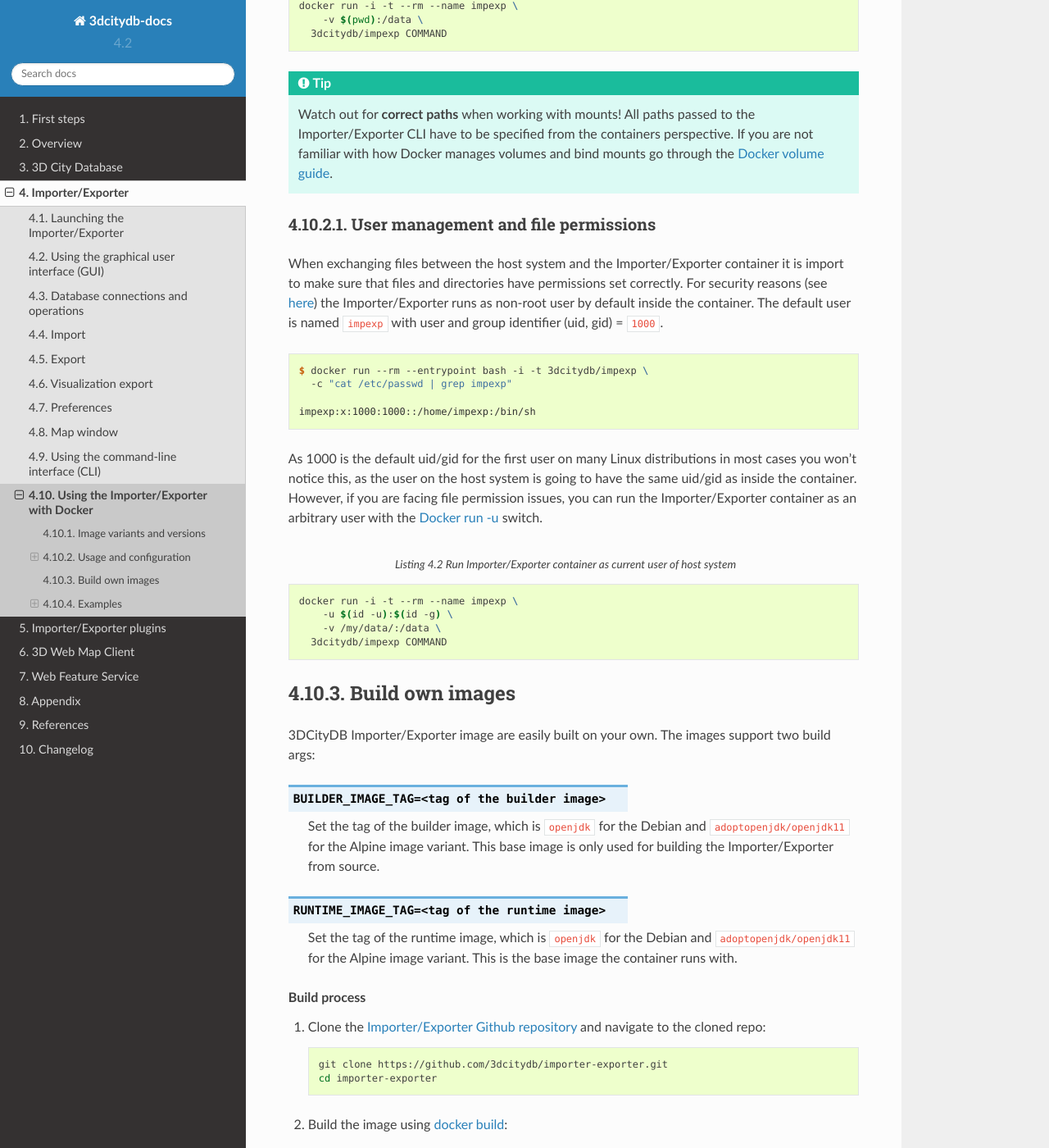
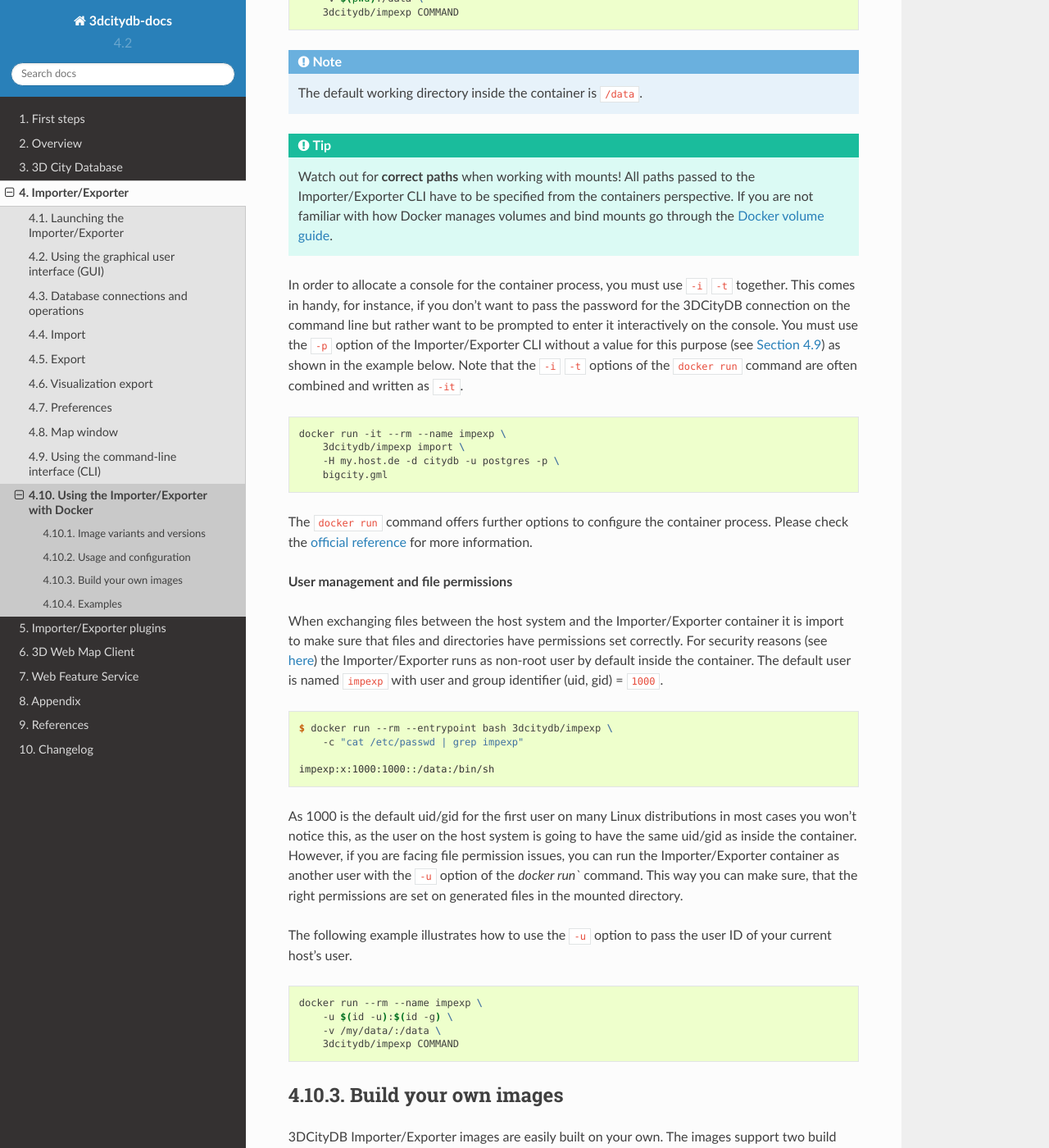
Before and after one commit to 3dcitydb/3dcitydb-docs, a Sphinx documentation site: the page built from source/impexp/docker.rst, in a window 1280 px wide and 1400 px high, scrolled down 1769 px. Shown: the whole window at 82% size. Built offline with Sphinx 7.4.7 and the Read the Docs theme 2.0.0, drawn with Linux system fonts in a browser that asks for light colours; some of the changed text lies outside the part shown.

Commit message:
minor changes to ImpExp Docker chapter

```diff
--- a/source/impexp/docker.rst
+++ b/source/impexp/docker.rst
@@ -25,9 +25,9 @@ The Importer/Exporter Docker images are available based on Debian and Alpine
 Linux. The Debian version is based on the `OpenJDK <https://hub.docker.com/_
 /openjdk>`_ images, the Alpine Linux variant is based on the non-official images
 from `AdoptOpenJDK <https://hub.docker.com/r/adoptopenjdk/openjdk11/>`_.
-The images are going to use the latest LTS JDK version available, when a new
-Importer/Exporter version is released. For version 4.3.0, this is JDK 11.0.11 LTS.
-:numref:`impexp_docker_tbl_images` gives an overview on the images available.
+The images are going to use the latest LTS JRE version available at the time a new
+Importer/Exporter version is released. :numref:`impexp_docker_tbl_images` gives
+an overview on the images available.
 
 .. list-table:: 3DCityDB Importer/Exporter Docker image variants and versions
   :widths: auto
@@ -85,31 +85,32 @@ Usage and configuration
 
 The 3DCityDB Importer/Exporter Docker images do not require configuration for
 most use cases and allow the usage of the Importer/Exporter CLI out of the box.
-Simply append the :ref:`Importer/Exporter CLI <impexp_cli_chapter>` command you
-want to use to the `docker run <https://docs.docker.com/engine/reference/
-commandline/run/>`_ command line:
+Simply append the :ref:`Importer/Exporter CLI command <impexp_cli_chapter>` you
+want to execute to the ``docker run`` command line.
 
 .. code-block:: bash
 
-  docker run -i -t --rm --name impexp 3dcitydb/impexp COMMAND
+  docker run --rm --name impexp 3dcitydb/impexp COMMAND
 
 All import and export operations require a mounted directory for
 exchanging data between the host system and the container. Use the
-`docker run <https://docs.docker.com/engine/reference/commandline/run/>`_
-``-v`` or ``--mount`` options to mount a directory or file:
+``-v`` or ``--mount`` options of the ``docker run`` command to mount a
+directory or file.
 
 .. code-block:: bash
 
   # mount /my/data/ on the host system to /data inside the container
-  docker run -i -t --rm --name impexp \
+  docker run --rm --name impexp \
     -v /my/data/:/data \
-  3dcitydb/impexp COMMAND
+    3dcitydb/impexp COMMAND
 
   # Mount the current working directory on the host system to /data
   # inside the container
-  docker run -i -t --rm --name impexp \
+  docker run --rm --name impexp \
       -v $(pwd):/data \
-    3dcitydb/impexp COMMAND
+      3dcitydb/impexp COMMAND
+
+.. note:: The default working directory inside the container is ``/data``.
 
 .. tip:: Watch out for **correct paths** when working with mounts!
   All paths passed to the Importer/Exporter CLI have to be specified from
@@ -117,10 +118,26 @@ exchanging data between the host system and the container. Use the
   manages volumes and bind mounts go through the
   `Docker volume guide <https://docs.docker.com/storage/volumes/>`_.
 
-.. _impexp_docker_user_mgmt:
+In order to allocate a console for the container process, you must use ``-i`` ``-t``
+together. This comes in handy, for instance, if you don't want to pass the password for the 3DCityDB
+connection on the command line but rather want to be prompted to enter it
+interactively on the console. You must use the ``-p`` option of the Importer/Exporter CLI
+without a value for this purpose (see :numref:`impexp_cli_chapter`) as shown in
+the example below. Note that the ``-i`` ``-t`` options of the ``docker run`` command
+are often combined and written as ``-it``.
 
-User management and file permissions
-===============================================================================
+.. code-block:: bash
+
+  docker run -it --rm --name impexp \
+      3dcitydb/impexp import \
+      -H my.host.de -d citydb -u postgres -p \
+      bigcity.gml
+
+The ``docker run`` command offers further options to configure the
+container process. Please check the `official reference <https://docs.docker.com/engine/reference/run/>`_
+for more information.
+
+**User management and file permissions**
 
 When exchanging files between the host system and the Importer/Exporter
 container it is import to make sure that files and directories have permissions
@@ -133,36 +150,38 @@ The default user is named ``impexp`` with user and group identifier (uid, gid)
 
 .. code-block:: console
 
-  $ docker run --rm --entrypoint bash -i -t 3dcitydb/impexp \
-    -c "cat /etc/passwd | grep impexp"
+  $ docker run --rm --entrypoint bash 3dcitydb/impexp \
+      -c "cat /etc/passwd | grep impexp"
 
-  impexp:x:1000:1000::/home/impexp:/bin/sh
+  impexp:x:1000:1000::/data:/bin/sh
 
 As 1000 is the default uid/gid for the first user on many Linux
 distributions in most cases you won't notice this, as the user on the
 host system is going to have the same uid/gid as inside the container.
 However, if you are facing file permission issues, you can run the
-Importer/Exporter container as an arbitrary user with the
-`Docker run -u <https://docs.docker.com/engine/reference/run/#user>`_
-switch.
+Importer/Exporter container as another user with the
+``-u`` option of the `docker run`` command. This way you can make sure,
+that the right permissions are set on generated files in the mounted directory.
+
+The following example illustrates how to use the ``-u`` option to pass the
+user ID of your current host's user.
 
 .. code-block:: bash
   :name: impexp_docker_code_uid
-  :caption: Run Importer/Exporter container as current user of host system
 
-  docker run -i -t --rm --name impexp \
+  docker run --rm --name impexp \
       -u $(id -u):$(id -g) \
       -v /my/data/:/data \
-    3dcitydb/impexp COMMAND
+      3dcitydb/impexp COMMAND
 
 .. _impexp_docker_build:
 
 *******************************************************************************
-Build own images
+Build your own images
 *******************************************************************************
 
-3DCityDB Importer/Exporter image are easily built on your own. The images
-support two build args:
+3DCityDB Importer/Exporter images are easily built on your own. The images
+support two build arguments:
 
 .. option:: BUILDER_IMAGE_TAG=<tag of the builder image>
 
@@ -206,7 +225,7 @@ support two build args:
 Examples
 *******************************************************************************
 
-For the follow examples we assume that a 3DCityDB instance with the following
+For the following examples we assume that a 3DCityDB instance with the following
 settings is running:
 
 .. code-block:: text
@@ -236,9 +252,13 @@ into the DB given in :numref:`impexp_docker_code_exampledb`:
 
   docker run -i -t --rm --name impexp \
       -v /home/me/mydata/:/data \
-    3dcitydb/impexp import \
+      3dcitydb/impexp import \
       -H my.host.de -d citydb -u postgres -p changeMe! \
-      /data/bigcity.gml
+      bigcity.gml
+
+.. note:: Since the host directory ``/home/me/mydata/`` is mounted to the default
+   working directory ``/data`` inside the container, you can simply
+   reference your input file by its filename without instead of using an absolute path.
 
 Import all CityGML datasets from ``/home/me/mydata/`` on your host system
 into the DB given in :numref:`impexp_docker_code_exampledb`:
```
Also changed, not shown: other parts of source/impexp/docker.rst (+9 -15 lines).
